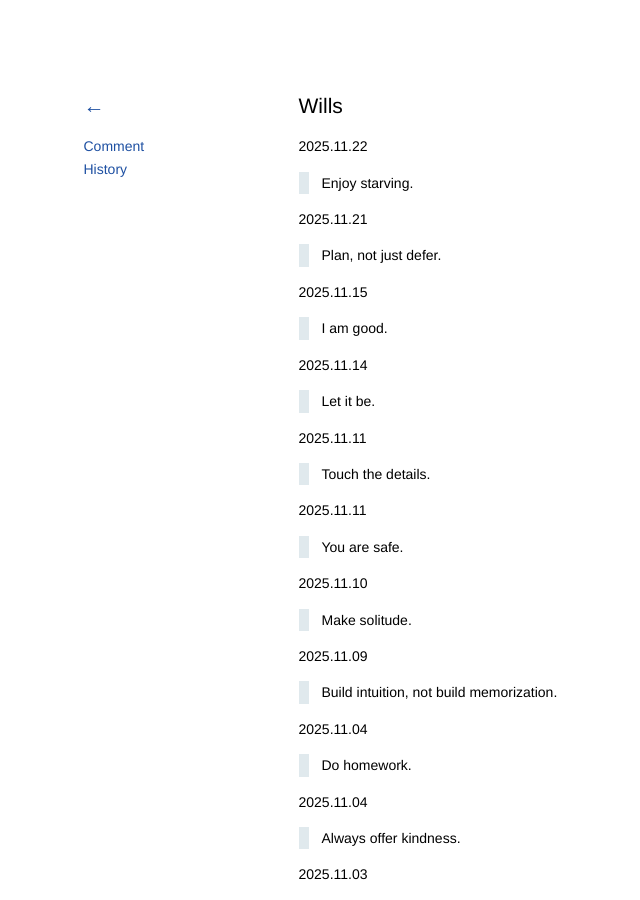
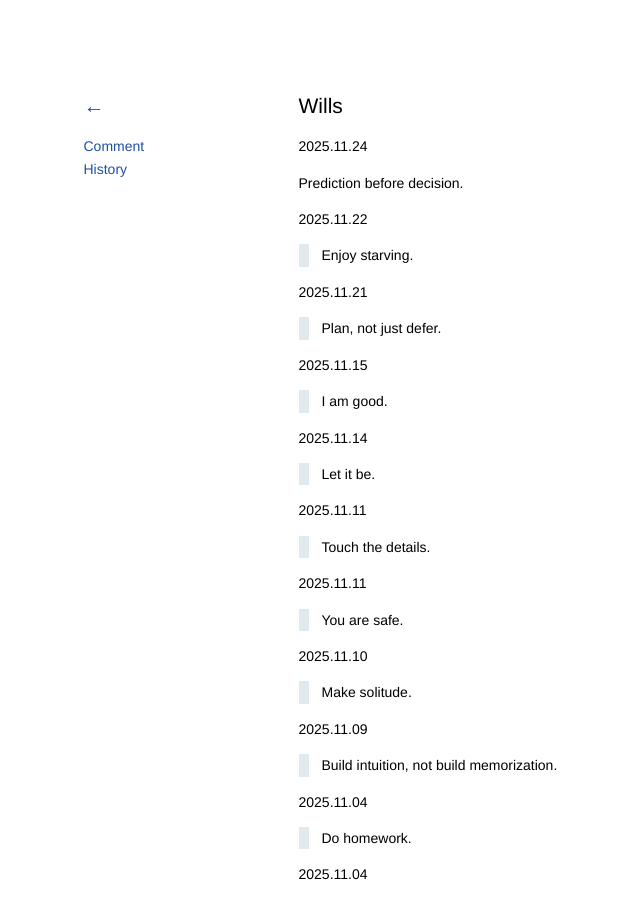
Before and after one commit to kidlj/awei, a Jekyll site: the page built from _wiki/wills.md, in a window 1280 px wide and 900 px high. Shown: the whole window, without its empty margins (49-689 px from the left). Built offline with Jekyll 4.4.1, drawn with Linux system fonts in a browser that asks for light colours.

Commit message:
update wills

```diff
--- a/_wiki/wills.md
+++ b/_wiki/wills.md
@@ -1,6 +1,10 @@
 ---
 title: Wills
 ---
+
+2025.11.24
+
+Prediction before decision.
 
 2025.11.22
 
```
